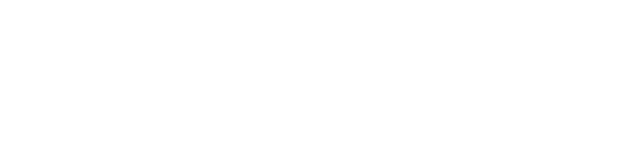
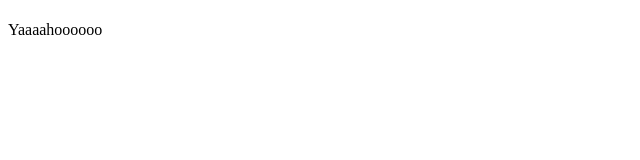
Before and after one commit to CTISM-Prof-Henry/webEssentials, a plain HTML site: page capítulos/formulários/teste.html in a window 1280 px wide. Shown: the whole page, without its empty margins (0-640 px from the left). Drawn offline with Linux system fonts and the light colour scheme.

Commit message:
testando algo aqui rapidão

```diff
--- a/capítulos/formulários/teste.html
+++ b/capítulos/formulários/teste.html
@@ -5,7 +5,7 @@
 </head>
 <body>
 <h1></h1>
-
+Yaaaahoooooo
 <p></p>
 </body>
 </html>
```
